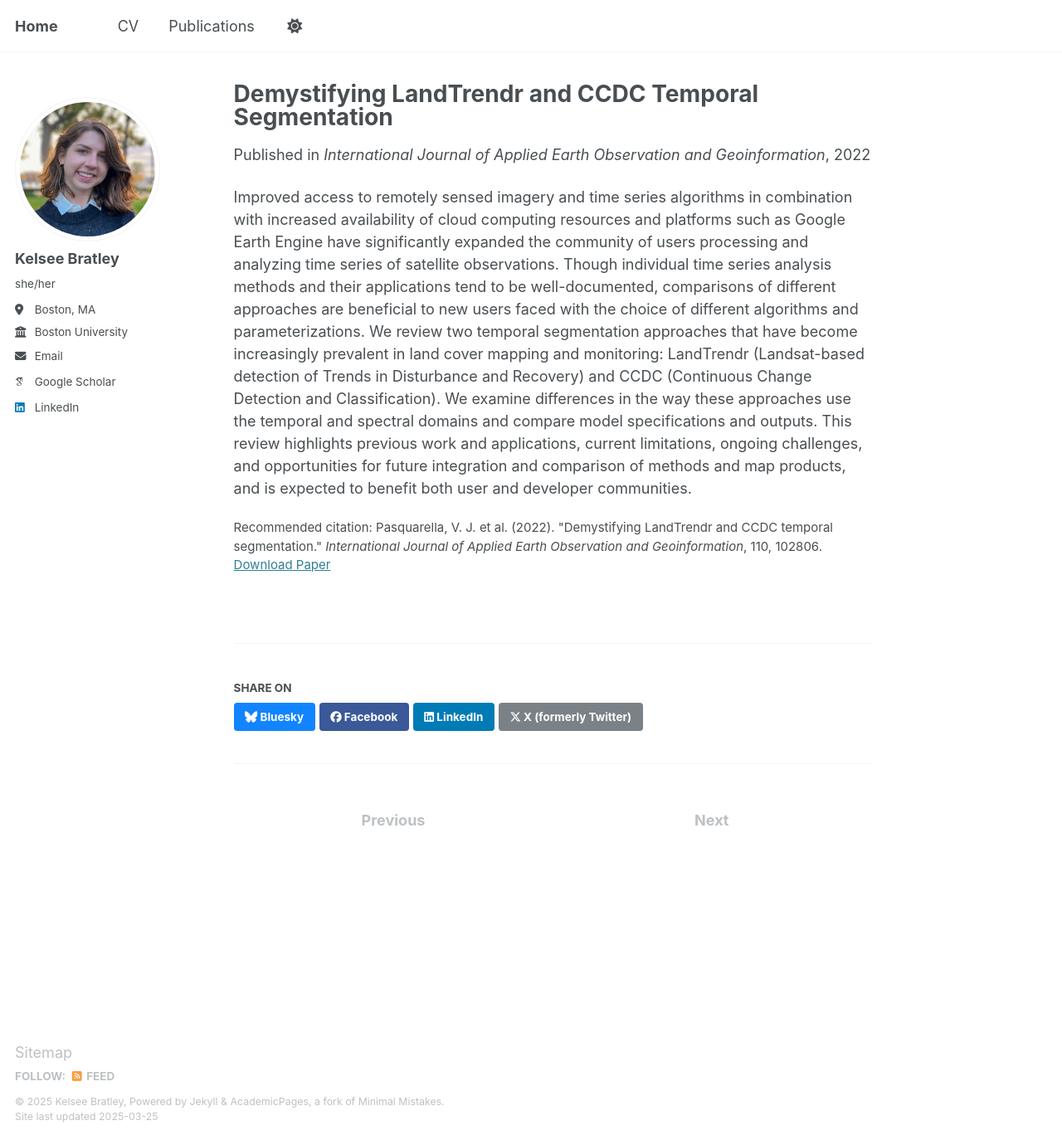
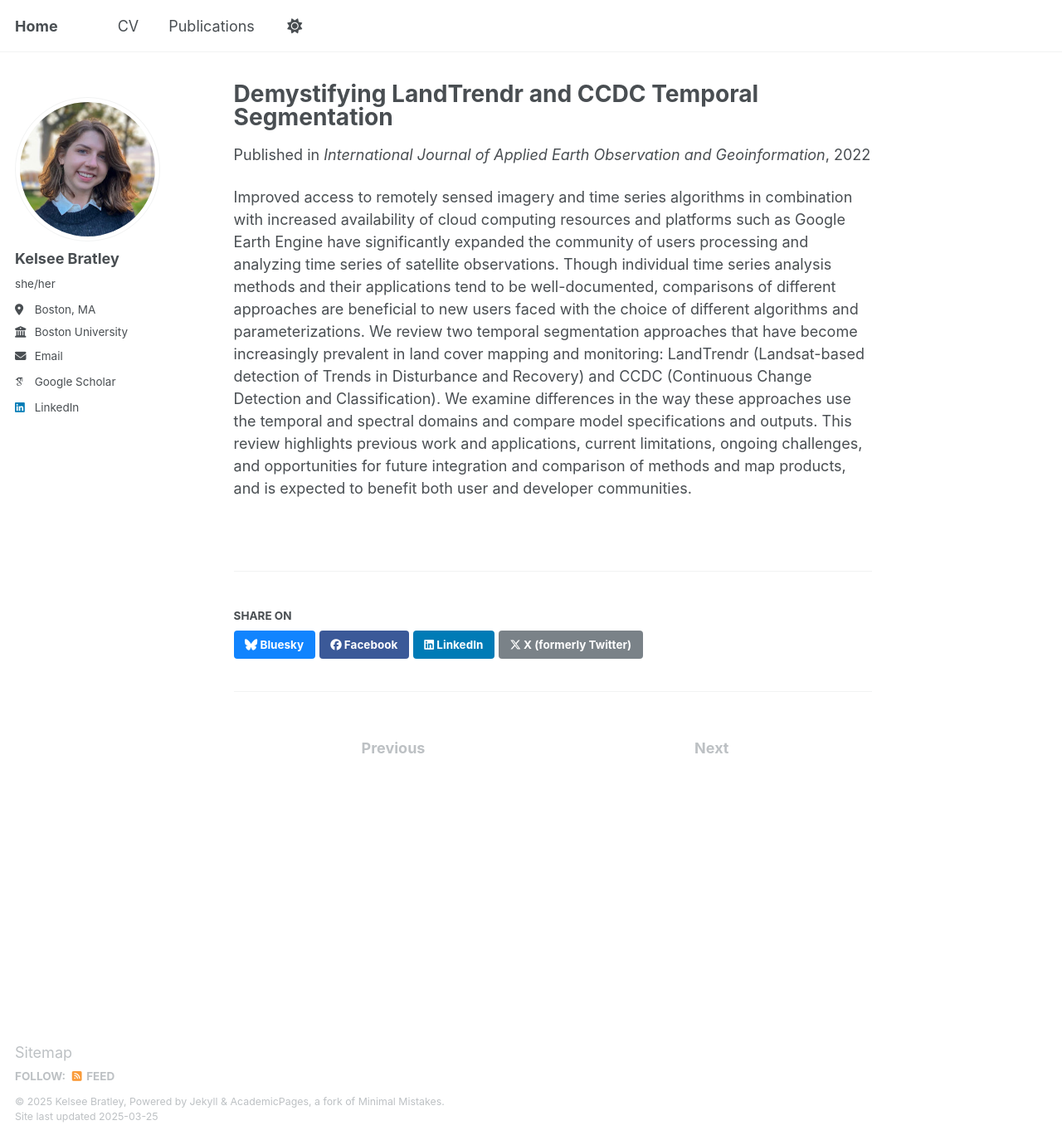
Before and after one commit to kbratley/kbratley.github.io, a Jekyll site: the page built from _publications/paper4.md, in a window 1280 px wide and 1374 px high. Shown: the whole window at 83% size. Built offline with Jekyll 4.4.1, drawn with Linux system fonts in a browser that asks for light colours; some web fonts are replaced.

Commit message:
Update paper4.md

```diff
--- a/_publications/paper4.md
+++ b/_publications/paper4.md
@@ -6,7 +6,6 @@
 date: 2022-01-01
 venue: 'International Journal of Applied Earth Observation and Geoinformation'
 paperurl: 'https://doi.org/10.1016/j.jag.2022.102806'
-citation: 'Pasquarella, V. J. et al. (2022). "Demystifying LandTrendr and CCDC temporal segmentation." <i>International Journal of Applied Earth Observation and Geoinformation</i>, 110, 102806.'
 ---
 
 Improved access to remotely sensed imagery and time series algorithms in combination with increased availability of cloud computing resources and platforms such as Google Earth Engine have significantly expanded the community of users processing and analyzing time series of satellite observations. Though individual time series analysis methods and their applications tend to be well-documented, comparisons of different approaches are beneficial to new users faced with the choice of different algorithms and parameterizations. We review two temporal segmentation approaches that have become increasingly prevalent in land cover mapping and monitoring: LandTrendr (Landsat-based detection of Trends in Disturbance and Recovery) and CCDC (Continuous Change Detection and Classification). We examine differences in the way these approaches use the temporal and spectral domains and compare model specifications and outputs. This review highlights previous work and applications, current limitations, ongoing challenges, and opportunities for future integration and comparison of methods and map products, and is expected to benefit both user and developer communities.
```
